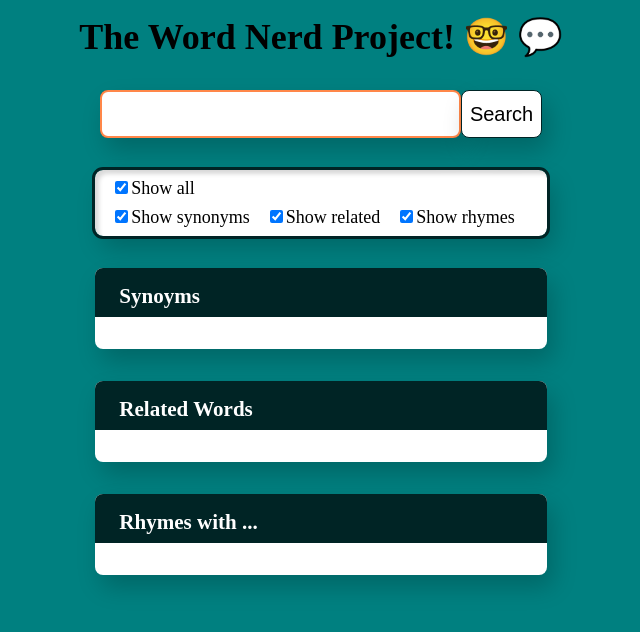
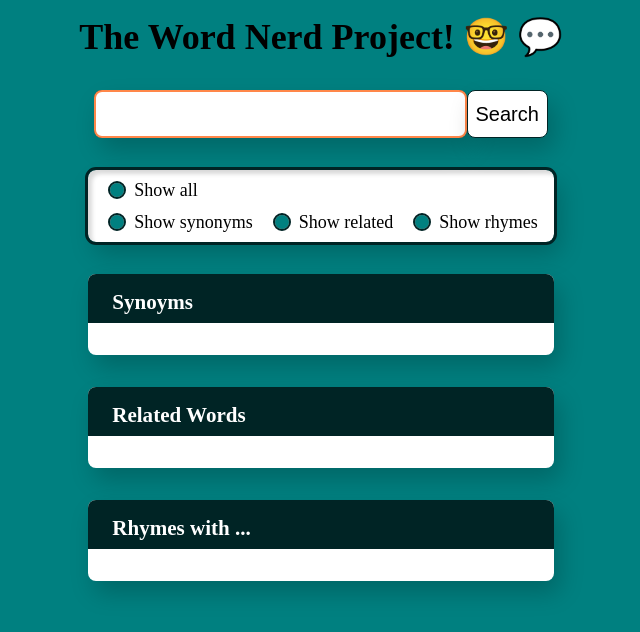
Before and after one commit to Codemon72/word-nerd-project, a React (Create React App) app: page / in a window 1280 px wide. Shown: the top 632 px of the page, without its empty margins (319-959 px from the left). Built offline with nearby package versions, Linux system fonts and the light colour scheme.

Commit message:
styling of option checkboxes

```diff
--- a/src/index.css
+++ b/src/index.css
@@ -77,9 +77,34 @@ h1 span {
 }
 .Dashboard .options {
   margin-top: .5rem;
+  display: flex;
+  justify-content: space-around;
+  align-items: center;
 }
 .Dashboard .options label ~ label {
   margin-left: 1rem;
+}
+.Dashboard label {
+  cursor: pointer;
+  display: flex;
+  align-items: center;
+  /* justify-content: space-between; */
+  /* width: 150px; */
+}
+.Dashboard input {
+  width: 18px;
+  height: 18px;
+  margin-right: .5rem;
+  border: 2px solid var(--dark);
+  border-radius: 50%;
+  transition: box-shadow 0.25s;
+  background: lightgrey;
+  cursor: pointer;
+  appearance: none;
+  -webkit-appearance: none;
+}
+.Dashboard input:checked {
+  box-shadow: inset 0 0 0 9px #008080;
 }
 .display_container {
   background-color: #fff;
```
